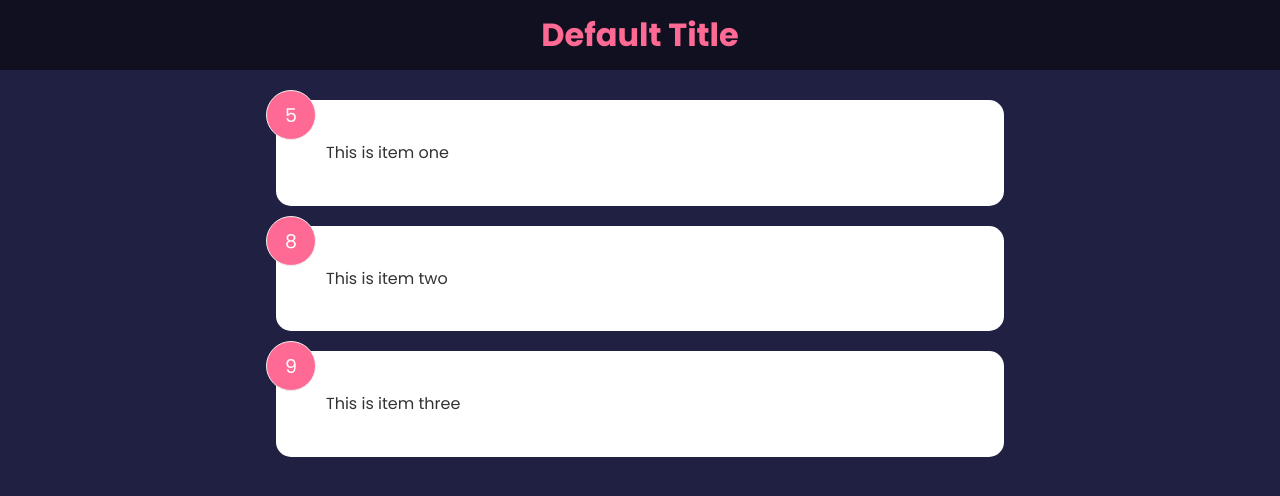
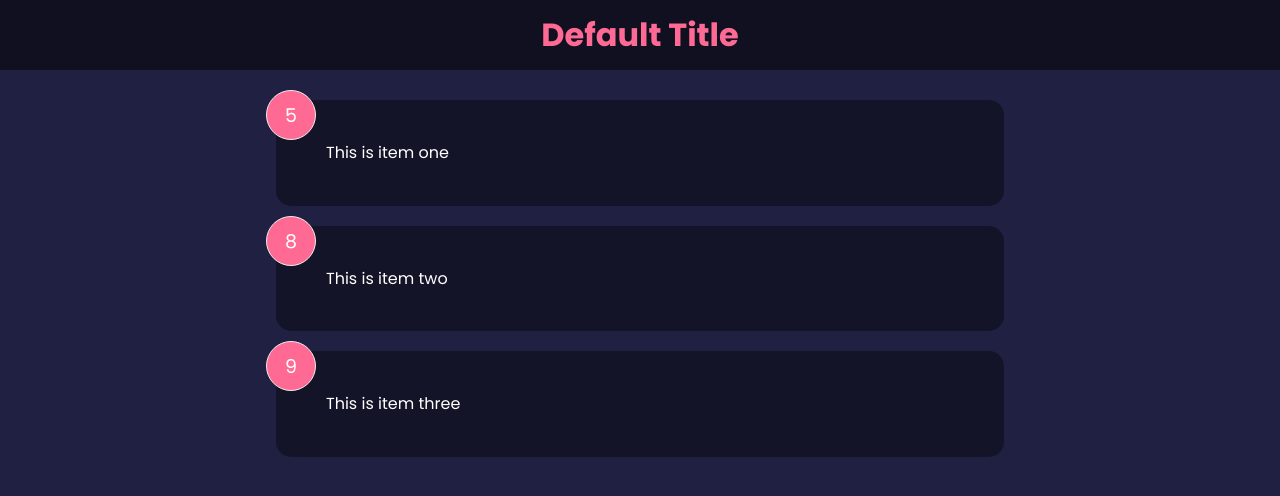
Before and after one commit to jfBiswajit/feedback, a React (Create React App) app: page / in a window 1280 px wide. Shown: the top 496 px of the page. Built offline with nearby package versions, Linux system fonts and the light colour scheme.

Commit message:
Add: S3E5

```diff
--- a/src/components/FeedbackItem.jsx
+++ b/src/components/FeedbackItem.jsx
@@ -1,14 +1,17 @@
-import { useState } from 'react';
+import Card from './shared/Card';
+import PropTypes from 'prop-types';
 
 function FeedbackItem({ item }) {
   return (
-    <div>
-      <div className="card">
-        <div className="num-display"> {item.rating} </div>
-        <div className="text-display"> {item.text} </div>
-      </div>
-    </div>
+    <Card>
+      <div className="num-display"> {item.rating} </div>
+      <div className="text-display"> {item.text} </div>
+    </Card>
   );
 }
 
+FeedbackItem.propTypes = {
+  item: PropTypes.object.isRequired
+}
+
 export default FeedbackItem;
--- /dev/null
+++ b/src/components/shared/Card.jsx
@@ -0,0 +1,16 @@
+import PropTypes from 'prop-types';
+
+function Card({ children, reverse }) {
+  return <div className={`card ${reverse && 'reverse'}`}>{children}</div>;
+}
+
+Card.defaultProps = {
+  reverse: true,
+};
+
+Card.prototype = {
+  children: PropTypes.node,
+  reverse: PropTypes.bool,
+};
+
+export default Card;
```
Also changed, not shown: src/components/FeedbackList.jsx (+12 -1 lines).
